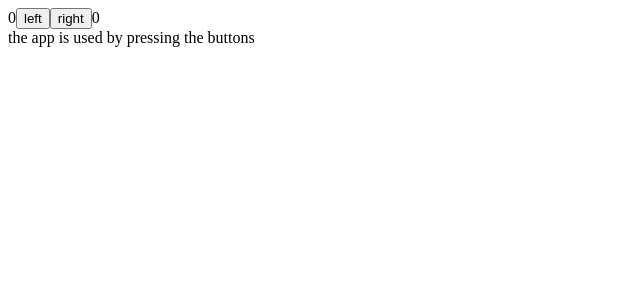
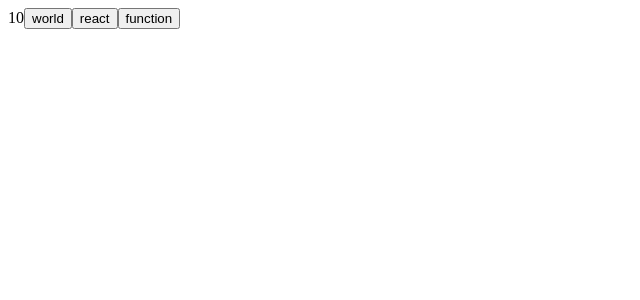
Before and after one commit to gitmeg22/Helsinki-introdemo, a React (Vite) app in the folder introdemo/: page / in a window 1280 px wide. Shown: the top 300 px of the page, without its empty margins (0-640 px from the left). Built offline with nearby package versions, Linux system fonts and the light colour scheme.

Commit message:
Call Function in a function

```diff
--- a/introdemo/src/App.jsx
+++ b/introdemo/src/App.jsx
@@ -1,53 +1,21 @@
 import { useState } from 'react'
 
 const App = () => {
-  const [left, setLeft] = useState(0)
-  const [right, setRight] = useState(0)
+  const [value, setValue] = useState(10)
 
-  const [allClicks, setAll] = useState([])
-  const [total, setTotal] = useState(0)
+  const hello = (who) =>
+    () => {
+      console.log('hello', who)
 
-  const handleLeftClick = () => {
-    setAll(allClicks.concat('L'))
-    const updatedLeft = left + 1
-    setLeft(updatedLeft)
-    setTotal(updatedLeft + right)
-  }
-
-  const handleRightClick = () => {
-    setAll(allClicks.concat('R'))
-    // setRight(right + 1)
-    // setTotal(left + right)
-    const updatedRight = right + 1
-    setRight(updatedRight)
-    setTotal(left + updatedRight)
   }
 
   return (
     <>
-      {left}
-      <Button onClick={handleLeftClick} text='left' />
-      <Button onClick={handleRightClick} text='right' />
-      {right}
-      {/* <p>{allClicks.join(' ')}</p>
-      <p>total {total}</p> */}
-      <History allClicks={allClicks} />
+      {value}
+      <Button onClick={hello('world')}  text='world' />
+      <Button onClick={hello('react')}  text='react' />
+      <Button onClick={hello('function')} text='function' />
     </>
-  )
-}
-
-const History = (props) => {
-  if (props.allClicks.length === 0) {
-    return (
-      <div>
-        the app is used by pressing the buttons
-      </div>
-    )
-  }
-  return (
-    <div>
-      button press history: {props.allClicks.join(' ')}
-    </div>
   )
 }
 
@@ -60,16 +28,3 @@ const Button = ({ onClick, text }) => {
 }
 
 export default App
-
-
-  // const [ counter, setCounter ] = useState(0)
-  // const increaseByOne = () => setCounter(counter + 1)
-  // const decreaseByOne = () => setCounter(counter - 1)
-  // const setToZero = () => setCounter(0)
-
-  {/* <Display counter={counter} />
-  <Button onClick={increaseByOne} text='plus' />
-  <Button onClick={setToZero} text='zero' />
-  <Button onClick={decreaseByOne} text='minus' /> */}
-
-  // const Display = ({counter}) => <div>{counter}</div>
```
